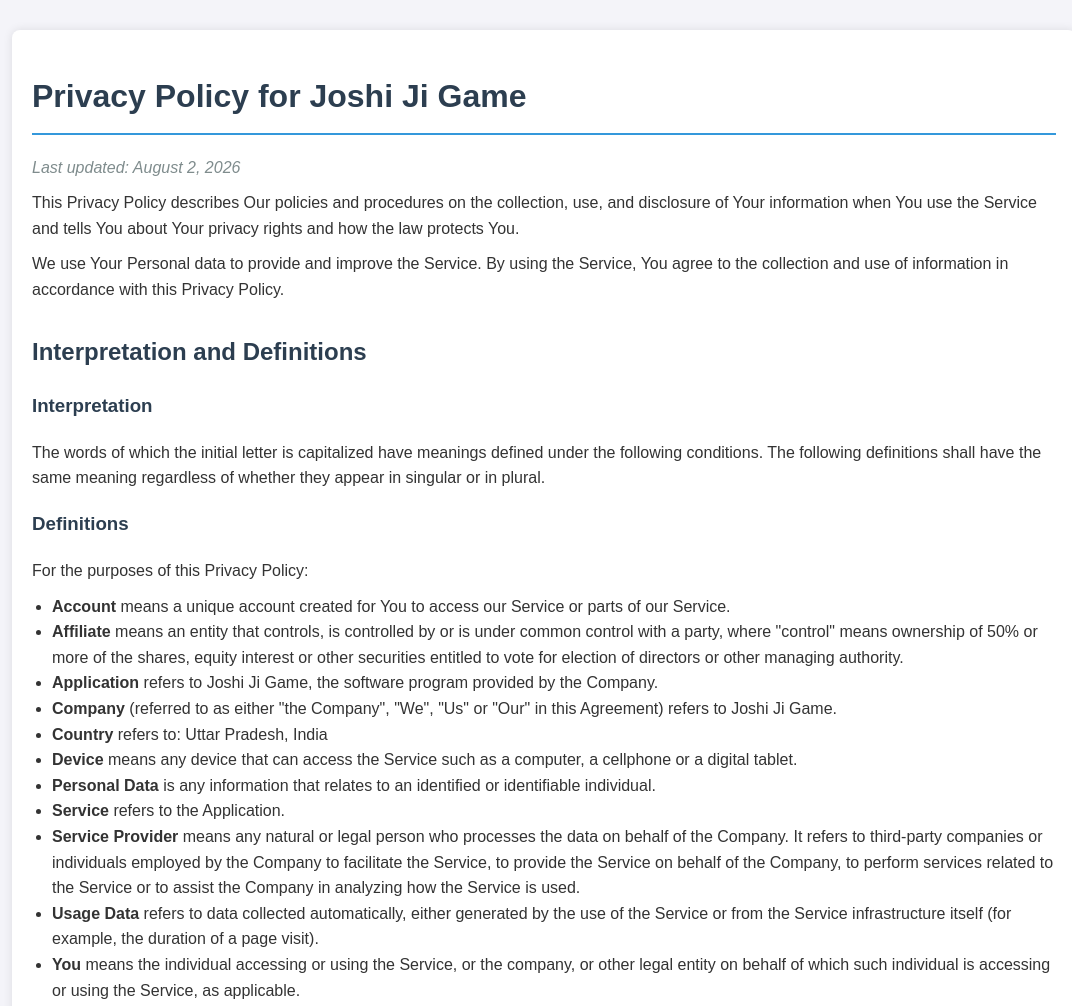
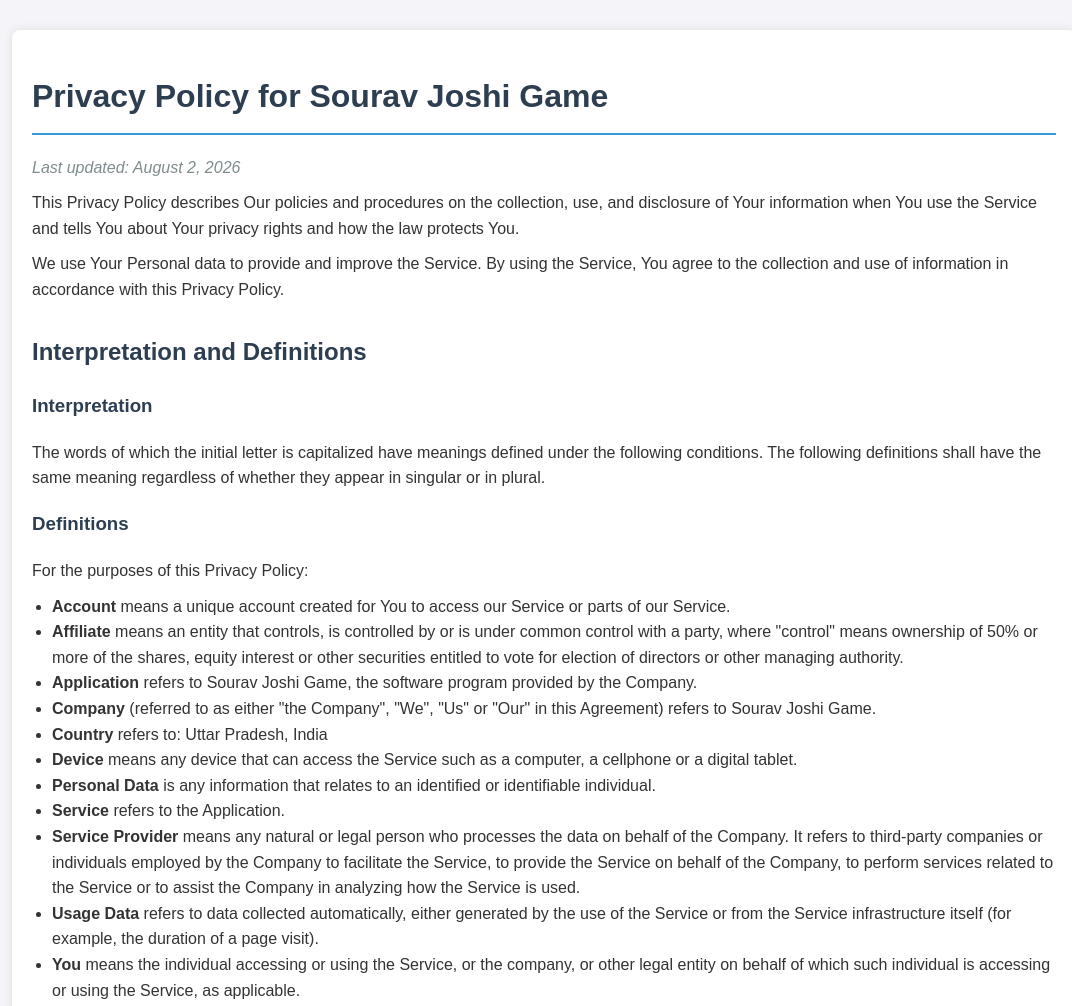
Before and after one commit to ravi2026131/testwebsite, a plain HTML site: page ikb3dpp.html in a window 1280 px wide. Shown: the top 1006 px of the page, without its empty margins (96-1168 px from the left). Drawn offline with Linux system fonts and the light colour scheme.

Commit message:
Update ikb3dpp.html

```diff
--- a/ikb3dpp.html
+++ b/ikb3dpp.html
@@ -3,7 +3,7 @@
 <head>
     <meta charset="UTF-8">
     <meta name="viewport" content="width=device-width, initial-scale=1.0">
-    <title>Privacy Policy - Joshi Ji Game</title>
+    <title>Privacy Policy - Sourav Joshi Game</title>
     <style>
         body {
             font-family: Arial, sans-serif;
@@ -57,7 +57,7 @@
 <body>
 
 <div class="container">
-    <h1>Privacy Policy for Joshi Ji Game</h1>
+    <h1>Privacy Policy for Sourav Joshi Game</h1>
     <p class="date">Last updated: August 2, 2026</p>
 
     <p>This Privacy Policy describes Our policies and procedures on the collection, use, and disclosure of Your information when You use the Service and tells You about Your privacy rights and how the law protects You.</p>
@@ -73,8 +73,8 @@
     <ul>
         <li><strong>Account</strong> means a unique account created for You to access our Service or parts of our Service.</li>
         <li><strong>Affiliate</strong> means an entity that controls, is controlled by or is under common control with a party, where "control" means ownership of 50% or more of the shares, equity interest or other securities entitled to vote for election of directors or other managing authority.</li>
-        <li><strong>Application</strong> refers to Joshi Ji Game, the software program provided by the Company.</li>
-        <li><strong>Company</strong> (referred to as either "the Company", "We", "Us" or "Our" in this Agreement) refers to Joshi Ji Game.</li>
+        <li><strong>Application</strong> refers to Sourav Joshi Game, the software program provided by the Company.</li>
+        <li><strong>Company</strong> (referred to as either "the Company", "We", "Us" or "Our" in this Agreement) refers to Sourav Joshi Game.</li>
         <li><strong>Country</strong> refers to: Uttar Pradesh, India</li>
         <li><strong>Device</strong> means any device that can access the Service such as a computer, a cellphone or a digital tablet.</li>
         <li><strong>Personal Data</strong> is any information that relates to an identified or identifiable individual.</li>
```
